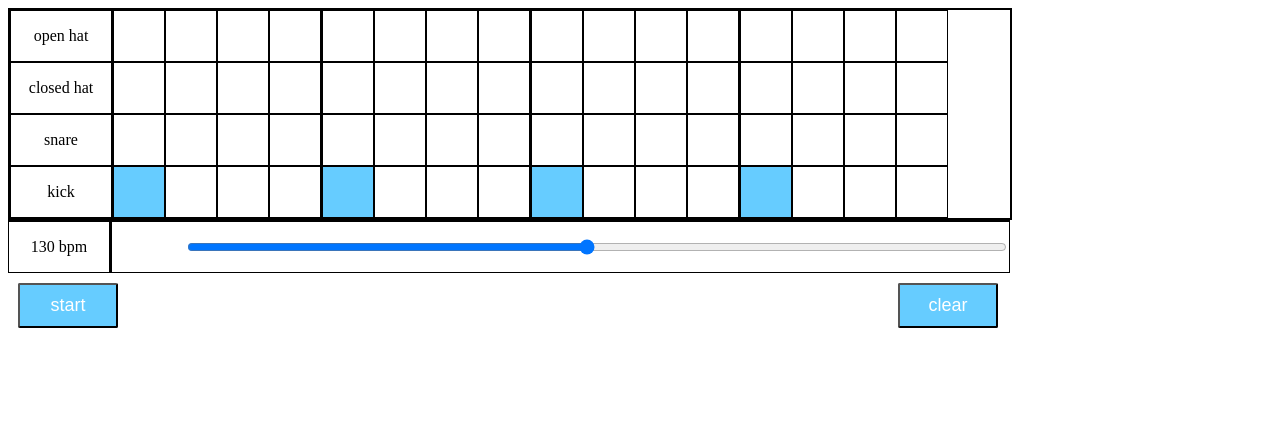
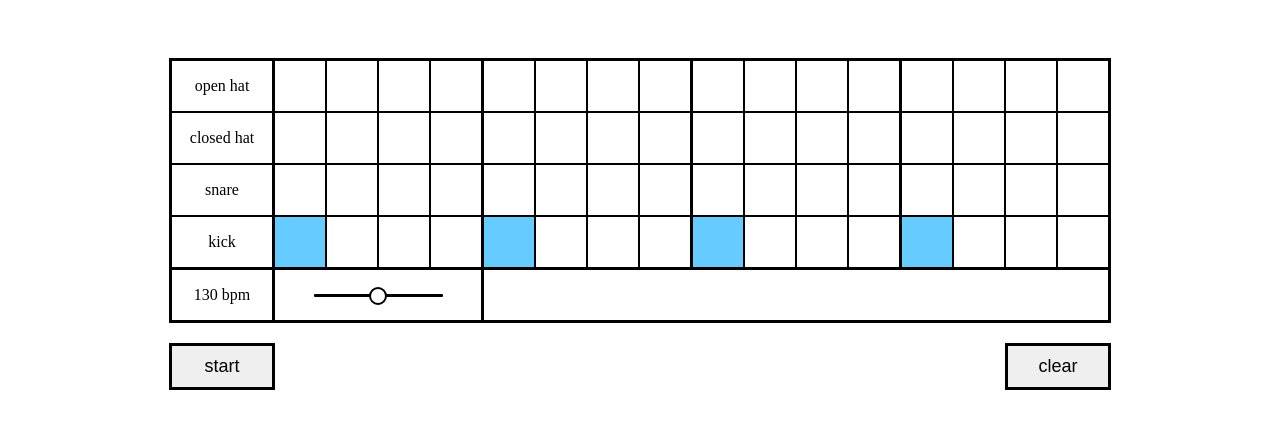
Before and after one commit to affordances/drum-machine, an Angular app: page / in a window 1280 px wide. Shown: the top 428 px of the page. Built offline with nearby package versions, Linux system fonts and the light colour scheme; no server answers.

Commit message:
style stuff up real nice

```diff
--- a/src/app/app.component.css
+++ b/src/app/app.component.css
@@ -0,0 +1,3 @@
+.master-container {
+  margin-top: 50px;
+}
--- a/src/app/app.component.html
+++ b/src/app/app.component.html
@@ -1,3 +1,4 @@
+<div class="master-container">
   <app-staff
     [beatLocations]="beatLocations"
     [instruments]="instruments">
@@ -10,3 +11,4 @@
     (togglePlayEvent)="togglePlay()"
     (clearEvent)="clear()">
   </app-controls>
+</div>
--- a/src/app/app.component.ts
+++ b/src/app/app.component.ts
@@ -33,7 +33,7 @@ export class AppComponent {
     this.instruments = Object.keys(this.sounds);
 
     es.togglePlayEvent.subscribe(e => {
-      this.togglePlay();
+      this.togglePlay(e);
     });
 
     es.playSoundsEvent.subscribe(e => {
--- a/src/app/controls/controls.component.css
+++ b/src/app/controls/controls.component.css
@@ -1,19 +1,16 @@
 .controls-container {
   display: flex;
   flex-direction: column;
-  width: 1000px;
 }
 
 .bpm-number-and-slider-container {
-  width: 100%;
   height: 50px;
   display: flex;
   flex-direction: row;
-  justify-content: space-between;
-  border-top: 2px solid black;
-  border-bottom: 1px solid black;
-  border-left: 1px solid black;
-  border-right: 1px solid black;
+  justify-content: flex-start;
+  border-bottom: 3px solid black;
+  border-left: 3px solid black;
+  border-right: 3px solid black;
 }
 
 .bpm-number {
@@ -21,28 +18,61 @@
   align-items: center;
   justify-content: center;
   width: 100px;
-  height: 50px;
   border-right: 3px solid black;
 }
 
-input[type=range] {
-  width: 800px;
-  padding-right: 20px;
-}
-
 .buttons-container {
+  margin-top: 20px;
   display: flex;
   flex-direction: row;
   justify-content: space-between;
 }
 
 button {
-  background: #66ccff;
+  border: 3px solid black;
   padding: 10px;
-  border-radius: 2px;
-  width: 100px;
-  color: #fff;
+  width: 106px;
+  color: black;
   font-size: 18px;
   outline: none;
-  margin: 10px;
 }
+
+.range-container {
+  display: flex;
+  flex-direction: row;
+  justify-content: center;
+  align-items: center;
+  width: 206px;
+  border-right: 3px solid black;
+}
+
+input[type=range] {
+  height: 25px;
+  -webkit-appearance: none;
+  margin: 10px 0;
+}
+
+input[type=range]:focus {
+  outline: none;
+}
+
+input[type=range]::-webkit-slider-runnable-track {
+  height: 3px;
+  cursor: pointer;
+  box-shadow: 0px 0px 0px #000000;
+  background: black;
+  border-radius: 1px;
+  border: 0px solid #000000;
+}
+
+input[type=range]::-webkit-slider-thumb {
+  box-shadow: 0px 0px 0px #000000;
+  border: 2px solid black;
+  height: 18px;
+  width: 18px;
+  border-radius: 25px;
+  background: white;
+  cursor: pointer;
+  -webkit-appearance: none;
+  margin-top: -7px;
+}
--- a/src/app/controls/controls.component.html
+++ b/src/app/controls/controls.component.html
@@ -1,11 +1,13 @@
 <div class="controls-container">
   <div class="bpm-number-and-slider-container">
     <div class="bpm-number">{{bpm}} bpm</div>
-    <input type="range"
-           min="40"
-           max="220"
-           (change)="emitUpdateBpm()"
-           [(ngModel)]="bpm" />
+    <div class="range-container">
+      <input type="range"
+             min="40"
+             max="220"
+             (change)="emitUpdateBpm()"
+             [(ngModel)]="bpm" />
+    </div>
   </div>
   <div class="buttons-container">
     <button (click)="emitPlay($event)">{{playing ? 'stop' : 'start'}}</button>
--- a/src/app/staff/staff.component.css
+++ b/src/app/staff/staff.component.css
@@ -1,5 +1,4 @@
 .instruments-container-container {
-  width: 1000px;
   border: 2px solid black;
 }
 
@@ -15,6 +14,7 @@
 .instrument-container {
   display: flex;
   flex-direction: row;
+  justify-content: space-between;
 }
 
 .beat {
--- a/src/styles.css
+++ b/src/styles.css
@@ -1,3 +1,11 @@
 * {
+  /*box-sizing: border-box;*/
   /*border: 1px solid black;*/
 }
+
+body {
+  display: flex;
+  flex-direction: column;
+  justify-content: center;
+  align-items: center;
+}
```
Lines whose indentation alone changed are shown as unchanged.
